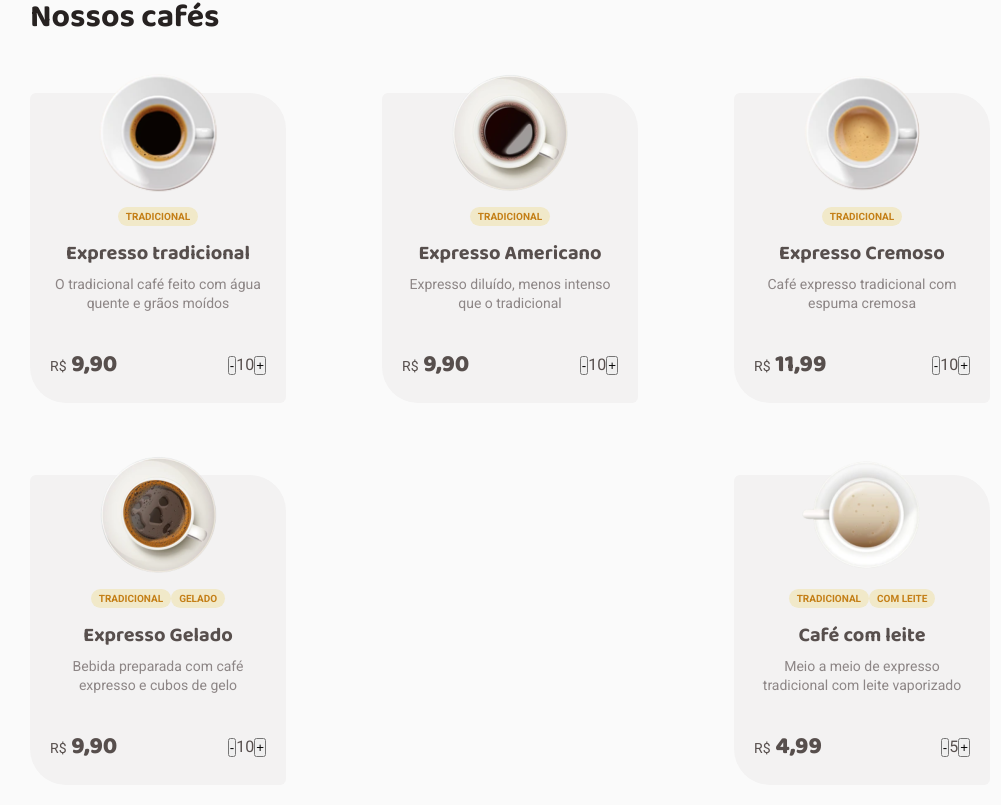
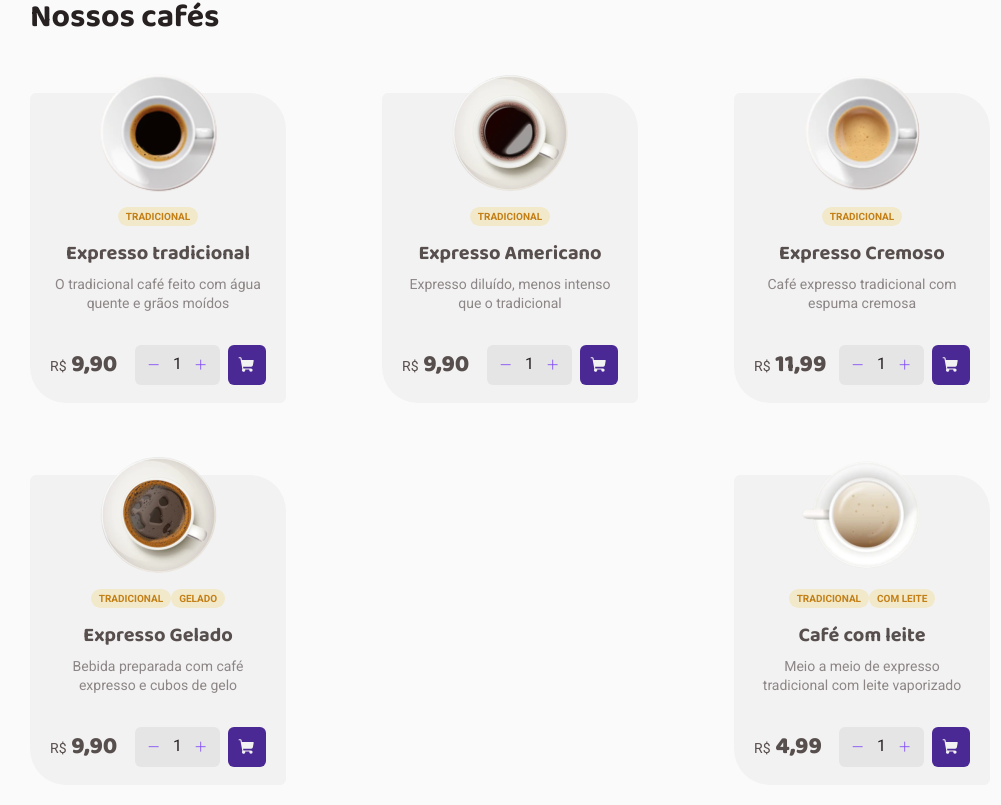
Before and after one commit to bretzke/react-challenge-coffee-delivery, a React (Vite) app: page / in a window 1280 px wide. Shown: the part 721-1526 px from the top of the page, without its empty margins (130-1131 px from the left). Built offline with nearby package versions, Linux system fonts and the light colour scheme.

Commit message:
Finished SelectQuantity component and its implementation

```diff
--- a/src/components/SelectQuantity/index.tsx
+++ b/src/components/SelectQuantity/index.tsx
@@ -1,16 +1,37 @@
+import { Minus, Plus } from 'phosphor-react';
 import { SelectQuantityContainer } from './styles';
 
 interface SelectQuantityProps {
-  id: number;
-  quantity: number;
+  quantityToBuy: number;
+  maxQuantity: number;
+  updateQuantityToBuy: (newQuantity: number) => void;
 }
 
-export function SelectQuantity({ id, quantity }: SelectQuantityProps) {
+export function SelectQuantity({
+  quantityToBuy,
+  maxQuantity,
+  updateQuantityToBuy,
+}: SelectQuantityProps) {
+  function decrementQuantity() {
+    updateQuantityToBuy(quantityToBuy - 1);
+  }
+
+  function incrementQuantity() {
+    updateQuantityToBuy(quantityToBuy + 1);
+  }
+
   return (
     <SelectQuantityContainer>
-      <button>-</button>
-      <span>{quantity}</span>
-      <button>+</button>
+      <button disabled={quantityToBuy === 1} onClick={decrementQuantity}>
+        <Minus />
+      </button>
+      <span>{quantityToBuy}</span>
+      <button
+        disabled={quantityToBuy === maxQuantity}
+        onClick={incrementQuantity}
+      >
+        <Plus />
+      </button>
     </SelectQuantityContainer>
   );
 }
--- a/src/components/SelectQuantity/styles.ts
+++ b/src/components/SelectQuantity/styles.ts
@@ -1,3 +1,38 @@
 import styled from 'styled-components';
 
-export const SelectQuantityContainer = styled.div``;
+export const SelectQuantityContainer = styled.div`
+  display: flex;
+  justify-content: center;
+  align-items: center;
+  padding: 8px 12px;
+  gap: 4px;
+  height: 40px;
+  background: ${(props) => props.theme['base-button']};
+  border-radius: 6px;
+
+  button {
+    color: ${(props) => props.theme.purple};
+    width: 14px;
+    height: 14px;
+    cursor: pointer;
+    background-color: transparent;
+    border: none;
+    display: flex;
+    align-items: center;
+    justify-content: center;
+
+    &:hover {
+      color: ${(props) => props.theme['purple-dark']};
+    }
+  }
+
+  span {
+    color: ${(props) => props.theme['base-title']};
+    font-style: normal;
+    font-weight: 400;
+    font-size: 16px;
+    line-height: 130%;
+    width: 25px;
+    text-align: center;
+  }
+`;
--- a/src/layouts/DefaultLayout/styles.ts
+++ b/src/layouts/DefaultLayout/styles.ts
@@ -23,4 +23,13 @@ export const LayoutContainer = styled.div`
     font-weight: normal;
     line-height: 130%;
   }
+
+  button {
+    transition: all 0.4s;
+    cursor: pointer;
+
+    &:disabled {
+      cursor: not-allowed;
+    }
+  }
 `;
--- a/src/pages/Home/components/Card/index.tsx
+++ b/src/pages/Home/components/Card/index.tsx
@@ -5,8 +5,12 @@ import {
   CardPrice,
   CardTag,
   CardText,
+  CoffeeBuyContainer,
+  ShoppingCartButton,
 } from './style';
 import { SelectQuantity } from './../../../../components/SelectQuantity/index';
+import { ShoppingCart } from 'phosphor-react';
+import { useState } from 'react';
 
 interface ICardProps {
   id: number;
@@ -27,6 +31,20 @@ export function Card({
   quantity,
   image,
 }: ICardProps) {
+  const [quantityToBuy, setquantityToBuy] = useState(1);
+
+  function updateQuantityToBuy(newQuantity: number) {
+    setquantityToBuy(newQuantity);
+  }
+
+  function addCoffeeToCart() {
+    console.log(
+      `Adicionado ${quantityToBuy} unidades do café ${id} no carrinho`
+    );
+
+    updateQuantityToBuy(1);
+  }
+
   const priceFormatted = new Intl.NumberFormat('pt-BR', {
     style: 'currency',
     currency: 'BRL',
@@ -55,7 +73,16 @@ export function Card({
           <span>{priceFormatted}</span>
         </CardPrice>
 
-        <SelectQuantity quantity={quantity} id={id} />
+        <CoffeeBuyContainer>
+          <SelectQuantity
+            maxQuantity={quantity}
+            quantityToBuy={quantityToBuy}
+            updateQuantityToBuy={updateQuantityToBuy}
+          />
+          <ShoppingCartButton onClick={addCoffeeToCart}>
+            <ShoppingCart weight="fill" />
+          </ShoppingCartButton>
+        </CoffeeBuyContainer>
       </CardInfo>
     </CardContainer>
   );
--- a/src/pages/Home/components/Card/style.ts
+++ b/src/pages/Home/components/Card/style.ts
@@ -69,3 +69,27 @@ export const CardPrice = styled.div`
     line-height: 130%;
   }
 `;
+
+export const CoffeeBuyContainer = styled.div`
+  display: flex;
+  align-items: center;
+  gap: 8px;
+`;
+
+export const ShoppingCartButton = styled.button`
+  display: flex;
+  justify-content: center;
+  align-items: center;
+  padding: 8px;
+  height: 40px;
+  width: 38px;
+  border: none;
+  background: ${(props) => props.theme['purple-dark']};
+  border-radius: 6px;
+  font-size: 18px;
+  color: #f3f2f2;
+
+  &:hover {
+    background: ${(props) => props.theme.purple};
+  }
+`;
```
